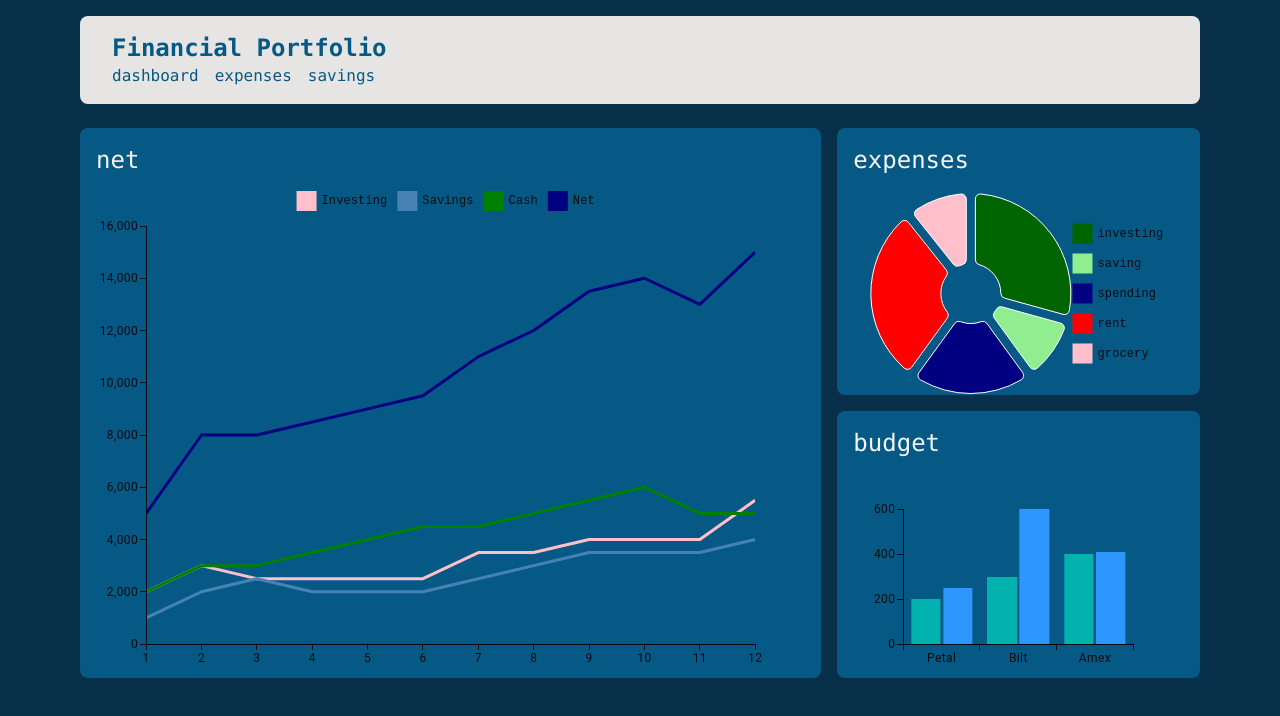
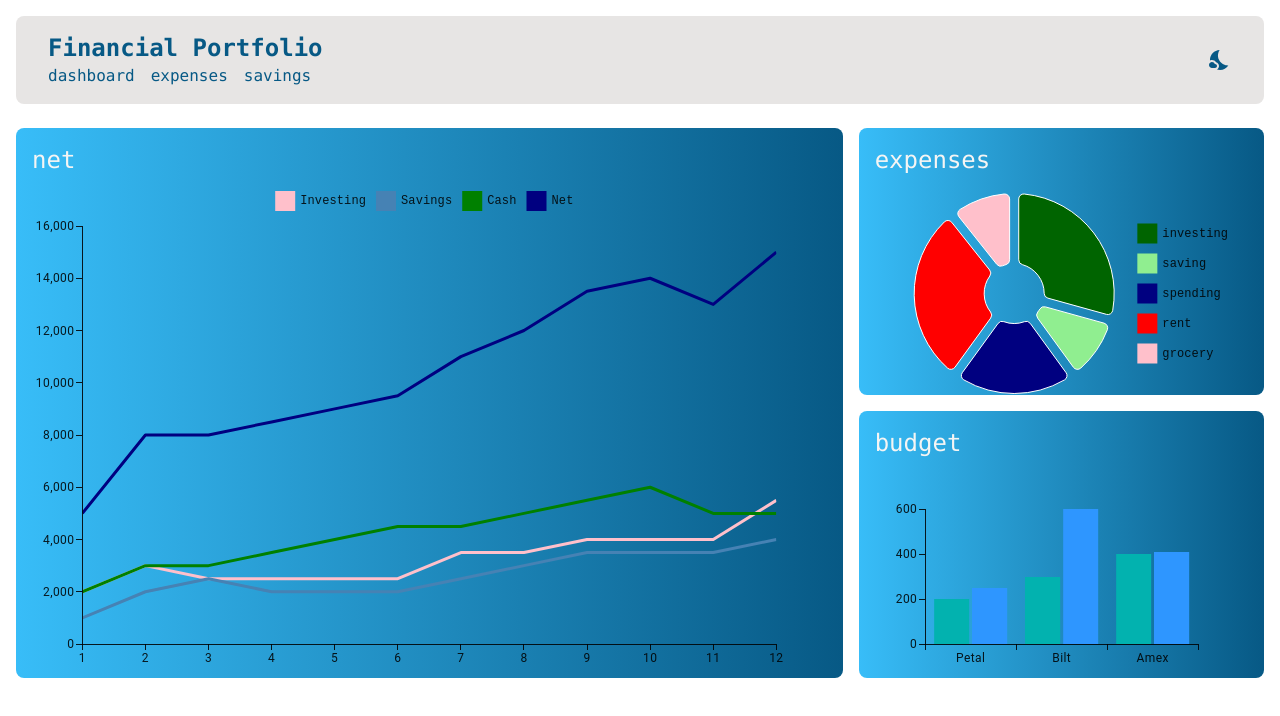
Before and after one commit to dannygrimmig/feed-app, a React (Create React App) app: page /dashboard in a window 1280 px wide. Shown: the top 716 px of the page. Built offline with nearby package versions, Linux system fonts and the light colour scheme.

Commit message:
dark mode, material icons

```diff
--- a/package.json
+++ b/package.json
@@ -5,6 +5,7 @@
   "dependencies": {
     "@emotion/react": "^11.11.1",
     "@emotion/styled": "^11.11.0",
+    "@mui/icons-material": "^5.14.16",
     "@mui/material": "^5.14.17",
     "@mui/x-charts": "^6.18.0",
     "@testing-library/jest-dom": "^5.14.1",
--- a/src/App.js
+++ b/src/App.js
@@ -1,8 +1,11 @@
 import * as React from "react";
 import { Link, Outlet, useLocation } from "react-router-dom";
+import NightsStayIcon from "@mui/icons-material/NightsStay";
+import LightModeIcon from "@mui/icons-material/LightMode";
 
 function App() {
   const [activeSlug, setActiveSlug] = React.useState("");
+  const [darkMode, setDarkMode] = React.useState(false);
   const links = ["dashboard", "expenses", "savings"];
 
   const { pathname } = useLocation();
@@ -11,10 +14,13 @@ function App() {
   }, [pathname]);
 
   return (
-    <div className="App font-mono font-thin bg-sky-950 text-stone-100 min-h-screen">
-      <div className="max-w-6xl mx-auto p-4">
-        <div className="bg-stone-200 text-sky-800 px-8 py-4 rounded-lg mb-6 sticky top-0 z-10">
+    <div className={`App ${darkMode && "dark"}`}>
+      <div className="Window min-h-screen font-mono font-thin text-stone-100 dark:bg-sky-950">
+        <div className="max-w-7xl mx-auto p-4">
+          <div className="bg-stone-200 dark:bg-sky-900 text-sky-800 dark:text-stone-200 px-8 py-4 rounded-lg mb-6 sticky top-0 z-10 flex items-center justify-between">
+            <div>
               <h1 className="text-2xl font-black">Financial Portfolio</h1>
+
               <div className="flex space-x-4">
                 {links.map((link) => (
                   <h3
@@ -29,7 +35,15 @@ function App() {
               </div>
             </div>
 
+            <div
+              className="cursor-pointer"
+              onClick={() => setDarkMode(!darkMode)}
+            >
+              {darkMode ? <LightModeIcon /> : <NightsStayIcon />}
+            </div>
+          </div>
           <Outlet />
+        </div>
       </div>
     </div>
   );
--- a/src/pages/Dashboard/Dashboard.js
+++ b/src/pages/Dashboard/Dashboard.js
@@ -3,14 +3,16 @@ import { LineChart, PieChart, BarChart } from "@mui/x-charts";
 import { annualNet, keyToLabel, colors } from "../../data/net";
 
 export function Dashboard() {
-  const boxStyles = "rounded-lg p-4";
+  const boxStyles =
+    "rounded-lg p-4 bg-gradient-to-r from-sky-400 to-sky-800 hover:from-sky-200 hover:to-sky-500 cursor-pointer";
 
   return (
     <>
       {/* <h1 className="text-5xl mb-4">Dashboard</h1> */}
       <div className="grid grid-rows-3 md:grid-cols-3 md:grid-rows-2 h-[1000px] md:h-[550px] gap-4">
-        <div className={`md:col-span-2 md:row-span-2 bg-sky-800 ${boxStyles}`}>
+        <div className={`md:col-span-2 md:row-span-2 ${boxStyles}`}>
           <h1 className="text-2xl">net</h1>
+
           <LineChart
             xAxis={[
               {
@@ -42,7 +44,7 @@ export function Dashboard() {
           />
         </div>
 
-        <div className={`bg-sky-800 ${boxStyles}`}>
+        <div className={`${boxStyles}`}>
           <h1 className="text-2xl">expenses</h1>
 
           <PieChart
@@ -72,7 +74,7 @@ export function Dashboard() {
           />
         </div>
 
-        <div className={`bg-sky-800 ${boxStyles}`}>
+        <div className={`${boxStyles}`}>
           <h1 className="text-2xl">budget</h1>
           <BarChart
             xAxis={[{ scaleType: "band", data: ["Petal", "Bilt", "Amex"] }]}
--- a/tailwind.config.js
+++ b/tailwind.config.js
@@ -5,4 +5,5 @@ module.exports = {
     extend: {},
   },
   plugins: [],
+  darkMode: "class",
 };
```
Also changed, not shown: 1 other file (tests, documents, lock files or other folders). Lines whose indentation alone changed are shown as unchanged.
